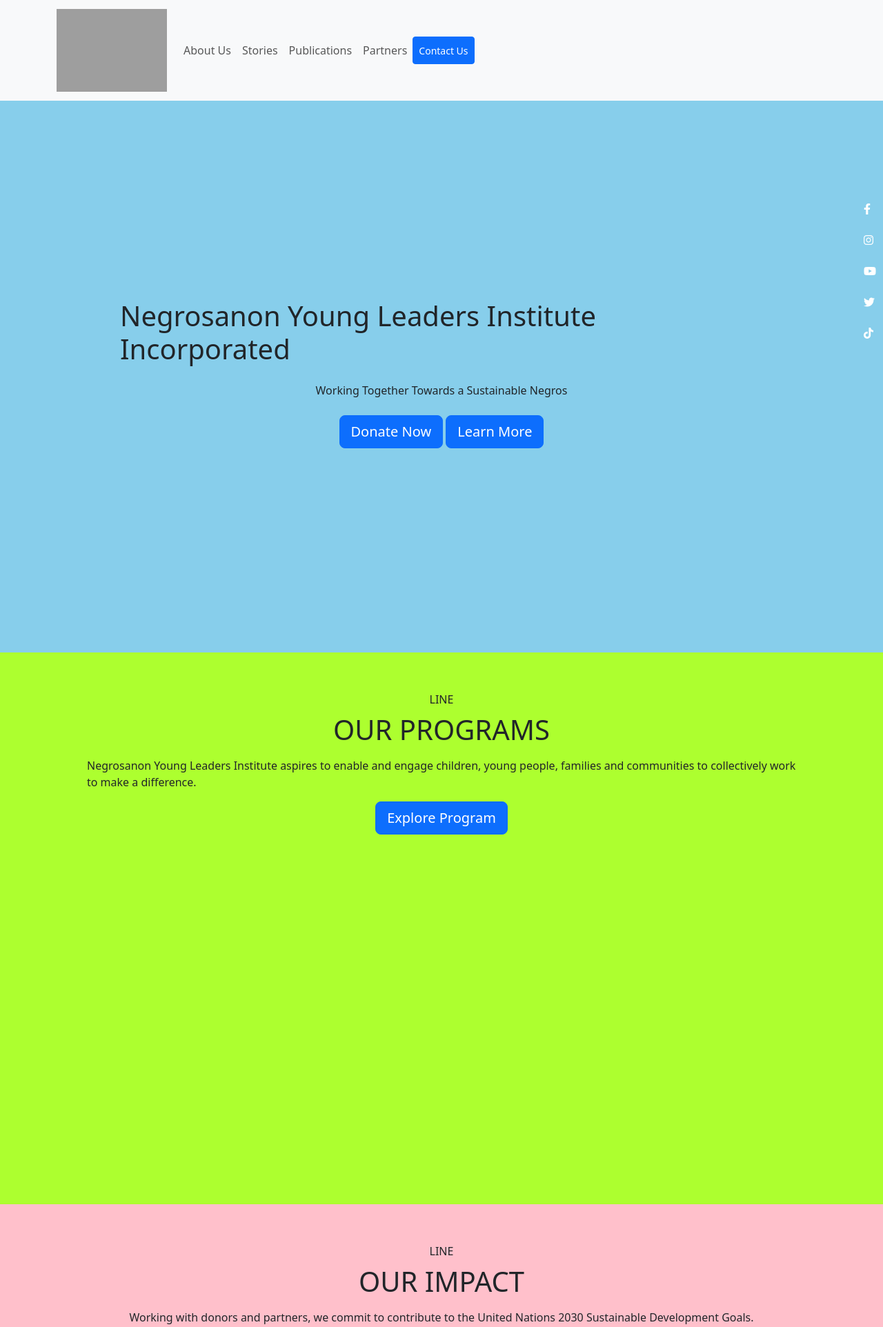
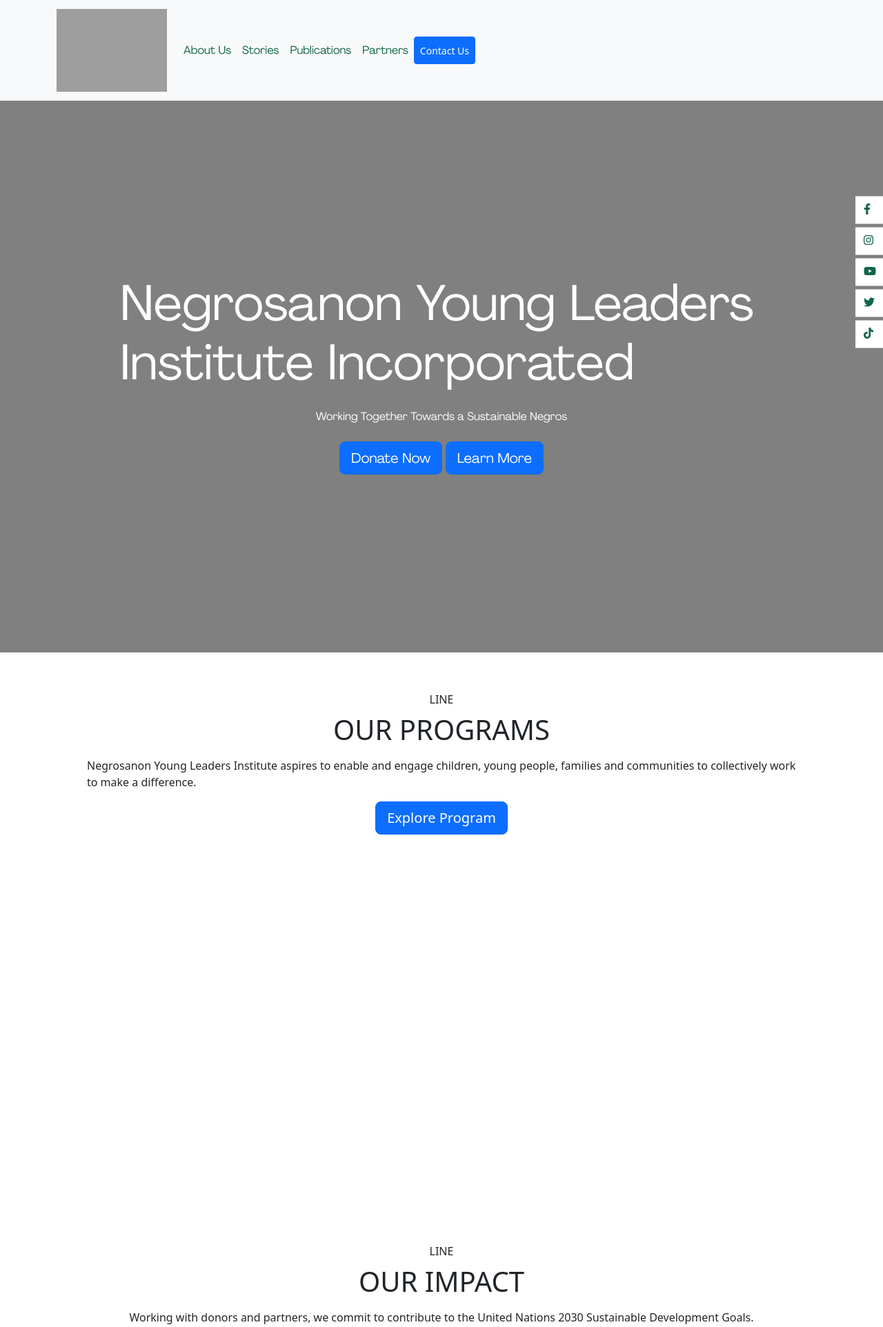
Before and after one commit to ejbornales-nyli/nylii, a PHP site: page / in a window 1280 px wide. Shown: the top 1924 px of the page at 69% size. Run offline with PHP 8.4, Linux system fonts and the light colour scheme; grey boxes are pictures that could not be loaded.

Commit message:
Added new styles (to be arranged)

```diff
--- a/assets/css/style.css
+++ b/assets/css/style.css
@@ -1,29 +1,63 @@
+@font-face {
+    font-family: 'Agrandir Regular';
+    src: url('/assets/fonts/Agrandir\ Regular.ttf') format('truetype');
+}
+
+#nav-cta {
+    font-family: 'Agrandir Regular';
+}
 
 body {
     padding: 0;
     margin: 0;
 }
 
+hr.break {
+    display: block;
+    width: 3rem;
+    background-color: black;
+    border: 3px solid #A3C53A;
+    border-radius: 5px;
+}
+
+a.nav-link {
+    color: #106544;
+    font-family: 'Agrandir Regular';
+}
+
+a.nav-link:hover {
+    color: #A3C53A;
+    transition-property: color, background-color, border-color, text-decoration-color, fill, stroke, opacity, box-shadow, transform, filter, backdrop-filter;
+    transition-timing-function: cubic-bezier(0.4, 0, 0.2, 1);
+    transition-duration: 175ms;
+}
+
 .hero {
-    background-color: skyblue;
+    background-color: gray;
+    color: white;
     background-size: cover;
     height: 100vh;
+    font-family: 'Agrandir Regular';
+}
+
+.hero h1 {
+    font-size: 72px;
 }
 
 .program-section {
-    background-color: greenyellow;
+    background-color: white;
     background-size: cover;
     height: 100vh;
 }
 
 .impact-section {
-    background-color: pink;
+    background-color: white;
     background-size: cover;
     height: 100vh;
 }
 
 .action-section {
-    background-color: yellow;
+    background-color: white;
     background-size: cover;
     height: 100vh;
 }
@@ -45,13 +79,14 @@ body {
     height: 25vh;
 }
 
-.icons{
-    top:50%;
+.icons {
+    top: 50%;
     right: 0;
     transform: translateY(-50%);
-    position: fixed;
+    position: absolute;
     z-index: 100;
 }
+
 .icons ul {
     padding: initial;
 }
@@ -63,8 +98,10 @@ body {
     padding-left: 12px;
     padding-top: 6px;
     margin-top: 5px;
-    color: #fff;
+    color: #106544;
+    background-color: #fff;
 }
+<<<<<<< Updated upstream
 /* Carousel CSS */
 
 /* Stories.html */
@@ -81,3 +118,97 @@ body {
     background-size: cover;
     height: 5vh;
 }
+=======
+
+.icons ul li:hover {
+    background-color: #106544;
+    color: white;
+    transition-property: color, background-color, border-color, text-decoration-color, fill, stroke, opacity, box-shadow, transform, filter, backdrop-filter;
+    transition-timing-function: cubic-bezier(0.4, 0, 0.2, 1);
+    transition-duration: 175ms;
+}
+
+.section-header {
+    color: #A3C53A;
+    margin-top: 15px;
+}
+
+.nyli-btn-primary {
+    display: flex;
+    align-items: center;
+    background-color: #A3C53A;
+    border: none;
+    border-radius: 9999px;
+}
+
+.nyli-btn-nav {
+    display: flex;
+    align-items: center;
+    background-color: white;
+    border: 2px solid #106544;
+    border-radius: 9999px;
+    margin-left: 4px;
+}
+
+.nyli-btn-nav:hover {
+    background-color: #106544;
+    transition-property: color, background-color, border-color, text-decoration-color, fill, stroke, opacity, box-shadow, transform, filter, backdrop-filter;
+    transition-timing-function: cubic-bezier(0.4, 0, 0.2, 1);
+    transition-duration: 300ms;
+}
+
+.nyli-btn-primary:hover {
+    background-color: #99b334;
+    transition-property: color, background-color, border-color, text-decoration-color, fill, stroke, opacity, box-shadow, transform, filter, backdrop-filter;
+    transition-timing-function: cubic-bezier(0.4, 0, 0.2, 1);
+    transition-duration: 300ms;
+}
+
+.nyli-btn-secondary:hover {
+    background-color: rgba(255, 255, 255, 0.1);
+    border: 2px solid silver;
+    transition-property: color, background-color, border-color, text-decoration-color, fill, stroke, opacity, box-shadow, transform, filter, backdrop-filter;
+    transition-timing-function: cubic-bezier(0.4, 0, 0.2, 1);
+    transition-duration: 300ms;
+}
+
+.nyli-btn-nav>* {
+    padding: 1px 6px;
+    text-decoration: none;
+    color: #106544;
+}
+
+.nyli-btn-nav:hover>* {
+    color: white;
+    transition-property: color, background-color, border-color, text-decoration-color, fill, stroke, opacity, box-shadow, transform, filter, backdrop-filter;
+    transition-timing-function: cubic-bezier(0.4, 0, 0.2, 1);
+    transition-duration: 300ms;
+}
+
+.nyli-btn-primary>* {
+    color: white;
+}
+
+.nyli-btn-secondary>* {
+    color: white;
+}
+
+a.btn-link {
+    padding: 6px 18px;
+    text-decoration: none;
+}
+
+a.btn-link:hover {
+    color: white;
+}
+
+.nyli-btn-secondary {
+    display: flex;
+    align-items: center;
+    background-color: transparent;
+    border: 2px solid white;
+    border-radius: 9999px;
+}
+
+/* Carousel CSS */
+>>>>>>> Stashed changes
```
